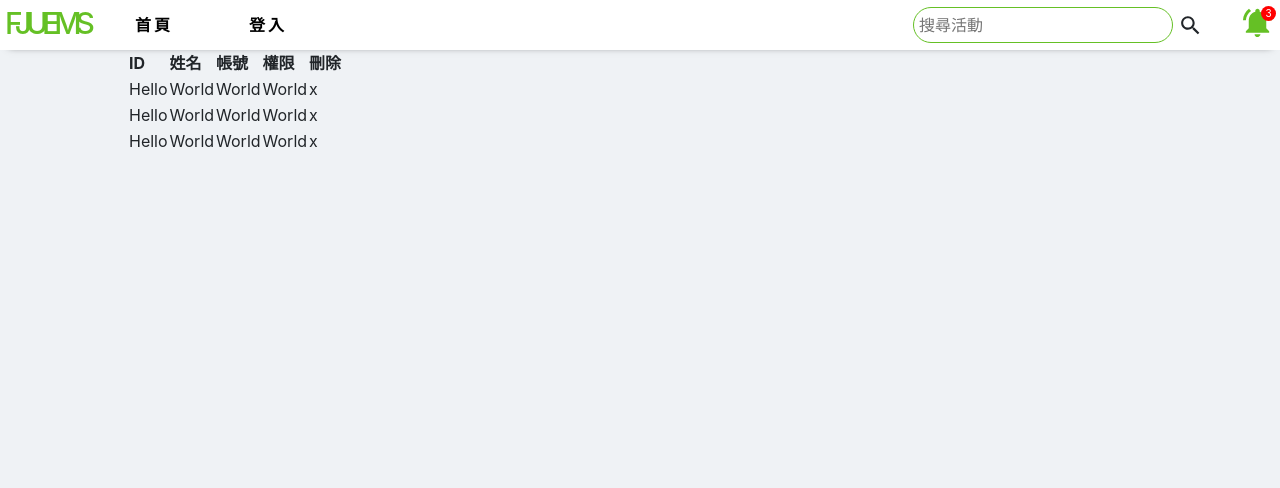
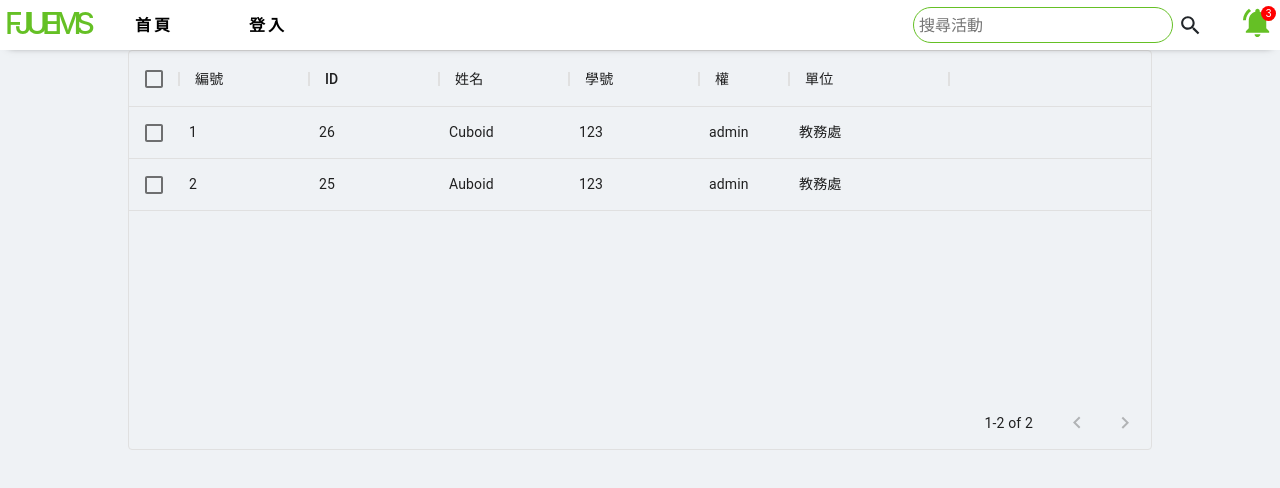
Before and after one commit to cuboid0223/FJUEMS-Frontend, a React (Create React App) app: page /userAdminTest in a window 1280 px wide. Shown: the top 488 px of the page. Built offline with nearby package versions, Linux system fonts and the light colour scheme; no server answers.

Commit message:
addEvent css scroll

```diff
--- a/package.json
+++ b/package.json
@@ -4,6 +4,7 @@
   "private": true,
   "dependencies": {
     "@material-ui/core": "^4.11.0",
+    "@material-ui/data-grid": "^4.0.0-alpha.15",
     "@material-ui/icons": "^4.9.1",
     "@testing-library/jest-dom": "^4.2.4",
     "@testing-library/react": "^9.5.0",
--- a/src/components/AddEvent.js
+++ b/src/components/AddEvent.js
@@ -81,6 +81,13 @@ const AddEvent = () => {
             defaultValue={updateEvent ? id : ""}
             hidden={true}
           />
+          <textarea
+            name="description_textarea"
+            onChange={renderMarkDown}
+            ref={register({ required: true })}
+            defaultValue={updateEvent ? description : ""}
+          />
+          {errors.description_textarea && "description is required."}
 
           <div className="addEvent__item">
             <p>新增活動封面: </p>
@@ -114,14 +121,17 @@ const AddEvent = () => {
               <option value="1">音樂</option>
               <option value="2">哲理</option>
               <option value="3">財經</option>
-              <option value="4" {...type == "4"? "selected" : ""}>保健</option>
+              <option value="4" {...(type == "4" ? "selected" : "")}>
+                保健
+              </option>
               <option value="5">人際關係</option>
               <option value="6">學習</option>
               <option value="7">資訊</option>
               <option value="8">其他</option>
             </select>
+            {errors.type_input && "請選擇類別"}
           </div>
-          {errors.type_input && "請選擇類別"}
+
           <div className="addEvent__item">
             <p>活動時間: </p>
             <input
@@ -155,14 +165,6 @@ const AddEvent = () => {
             {errors.limit_input && "limit is required."}
           </div>
 
-          <textarea
-            name="description_textarea"
-            onChange={renderMarkDown}
-            ref={register({ required: true })}
-            defaultValue={updateEvent ? description : ""}
-          />
-          {errors.description_textarea && "description is required."}
-
           {/* 送出 */}
           {updateEvent ? (
             <input
--- a/src/components/EventDetail.js
+++ b/src/components/EventDetail.js
@@ -115,7 +115,7 @@ const EventDetail = () => {
         )
         .then((res) => {
           const data = res.data;
-          //console.table(data);
+          console.table(data);
           alert(data);
         })
         .catch((error) => {
@@ -152,6 +152,7 @@ const EventDetail = () => {
             type="submit"
             value="取消報名"
             className="eventDetail__inJoin"
+            onClick={cancelJoinEvent}
           />
         </div>
       ) : (
--- a/src/components/Header.js
+++ b/src/components/Header.js
@@ -15,7 +15,7 @@ const Header = () => {
   const searchEvent = (e) => {
     dispatch({
       type: actionTypes.SET_SEARCHQUERY,
-      query: e.target.value, //把 events 丟到 Global State（contextAPI）
+      query: e.target.value,
     });
     history.push("./eventSearch");
     // axios
--- a/src/components/Login.js
+++ b/src/components/Login.js
@@ -32,6 +32,7 @@ const Login = () => {
             type: actionTypes.SET_USER,
             user: JSON.parse(JSON.stringify(user)), //把 User 丟到 Global State（contextAPI）
           });
+          alert("登入成功")
           history.push("/");
         }
         console.log("User: ", user);
--- a/src/components/UserAdminTest.js
+++ b/src/components/UserAdminTest.js
@@ -1,122 +1,91 @@
-import React, {useMemo} from 'react'
-import { useTable } from "react-table";
+import React, { useEffect, useState, useRef } from "react";
+import { DataGrid, RowsProp, ColDef } from "@material-ui/data-grid";
+import axios from "axios";
+
 const UserAdminTest = () => {
-    const data = useMemo(
-      () => [
+  const [usersInfo, setUsersInfo] = useState(null);
+  const [fetched, setFetched] = useState(false);
+  const users = useRef();
+
+
+  const columns = [
+    { field: "id", headerName: "編號", width: 130 },
+    { field: "user_id", headerName: "ID", width: 130 },
+    { field: "user_name", headerName: "姓名", width: 130 },
+    { field: "user_account", headerName: "學號", width: 130 },
     {
-          col_id: "Hello",
-          col_name: "World",
-          col_account: "World",
-          col_auth: "World",
-          delete: "x",
+      field: "auth_name",
+      headerName: "權限",
+      width: 90,
     },
     {
-          col_id: "Hello",
-          col_name: "World",
-          col_account: "World",
-          col_auth: "World",
-          delete: "x",
+      field: "dep_name",
+      headerName: "單位",
+      width: 160,
+    },
+  ];
+
+  const rows = [
+    {
+      user_id: "26",
+      user_name: "Cuboid",
+      user_account: "123",
+      auth_name: "admin",
+      id: 1,
+      dep_name: "教務處",
     },
     {
-          col_id: "Hello",
-          col_name: "World",
-          col_account: "World",
-          col_auth: "World",
-          delete: "x",
+      user_id: "25",
+      user_name: "Auboid",
+      user_account: "123",
+      auth_name: "admin",
+      id: 2,
+      dep_name: "教務處",
     },
-      ],
-      []
-    );
-    const columns = useMemo(
-      () => [
-        {
-          Header: "ID",
-          accessor: "col_id", // accessor is the "key" in the data
-        },
-        {
-          Header: "姓名",
-          accessor: "col_name",
-        },
-        {
-          Header: "帳號",
-          accessor: "col_account",
-        },
-        {
-          Header: "權限",
-          accessor: "col_auth",
-        },
-        {
-          Header: "刪除",
-          accessor: "delete",
-        },
-      ],
-      []
-    );
-    const tableInstance = useTable({ columns, data });
-    const {
-      getTableProps,
-      getTableBodyProps,
-      headerGroups,
-      rows,
-      prepareRow,
-    } = tableInstance;
+  ];
+
+  useEffect(() => {
+    const ac = new AbortController();
+    const getAllUser = () => {
+      let id = 1;
+      axios
+        .get("http://localhost:8888/fjuems/fjuems-backend/getAllUser.php", {
+          signal: ac.signal,
+        })
+        .then((res) => {
+          setFetched(true);
+          const usersData = res.data;
+          // if (mounted) {
+          usersData.map((users) => (users["id"] = id++));
+          users.current = usersData;
+          setUsersInfo(usersData);
+          console.log(usersData);
+          console.log(typeof users.current);
+          console.log(usersInfo);
+          //}
+        })
+        .catch((error) => {
+          console.log(error);
+        });
+    };
+    getAllUser();
+    return () => ac.abort(); // Abort both fetches on unmount
+    //return () => (mounted = false);
+  }, []);
+
+  //const usersList = sessionStorage.getItem("usersList")
   return (
-      <div className="userAdminTest">
-        <table {...getTableProps()}>
-          <thead>
-            {
-              // Loop over the header rows
-              headerGroups.map((headerGroup) => (
-                // Apply the header row props
-                <tr {...headerGroup.getHeaderGroupProps()}>
-                  {
-                    // Loop over the headers in each row
-                    headerGroup.headers.map((column) => (
-                      // Apply the header cell props
-                      <th {...column.getHeaderProps()}>
-                        {
-                          // Render the header
-                          column.render("Header")
-                        }
-                      </th>
-                    ))
-                  }
-                </tr>
-              ))
-            }
-          </thead>
-          {/* Apply the table body props */}
-          <tbody {...getTableBodyProps()}>
-            {
-              // Loop over the table rows
-              rows.map((row) => {
-                // Prepare the row for display
-                prepareRow(row);
-                return (
-                  // Apply the row props
-                  <tr {...row.getRowProps()}>
-                    {
-                      // Loop over the rows cells
-                      row.cells.map((cell) => {
-                        // Apply the cell props
-                        return (
-                          <td {...cell.getCellProps()}>
-                            {
-                              // Render the cell contents
-                              cell.render("Cell")
-                            }
-                          </td>
-                        );
-                      })
-                    }
-                  </tr>
-                );
-              })
-            }
-          </tbody>
-        </table>
+    <div>
+      <div style={{ height: 400, width: "100%" }}>
+        <DataGrid
+          rows={rows}
+          columns={columns}
+          pageSize={5}
+          checkboxSelection
+        />
+      </div>
     </div>
   );
-}
+};
 
-export default UserAdminTest
+export default UserAdminTest;
--- a/src/scss/page/_addEvent.scss
+++ b/src/scss/page/_addEvent.scss
@@ -22,6 +22,9 @@
   }
   &__markdown {
     flex: 0.5;
+    height: 100vh;
+    overflow-x: hidden;
+    overflow-y: scroll;
     border: 2px solid $primary-color;
     padding: 1rem;
     background-color: #f5f5f5;
```
Also changed, not shown: src/scss/all.css, 2 other files (tests, documents, lock files or other folders). Lines whose indentation alone changed are shown as unchanged.
